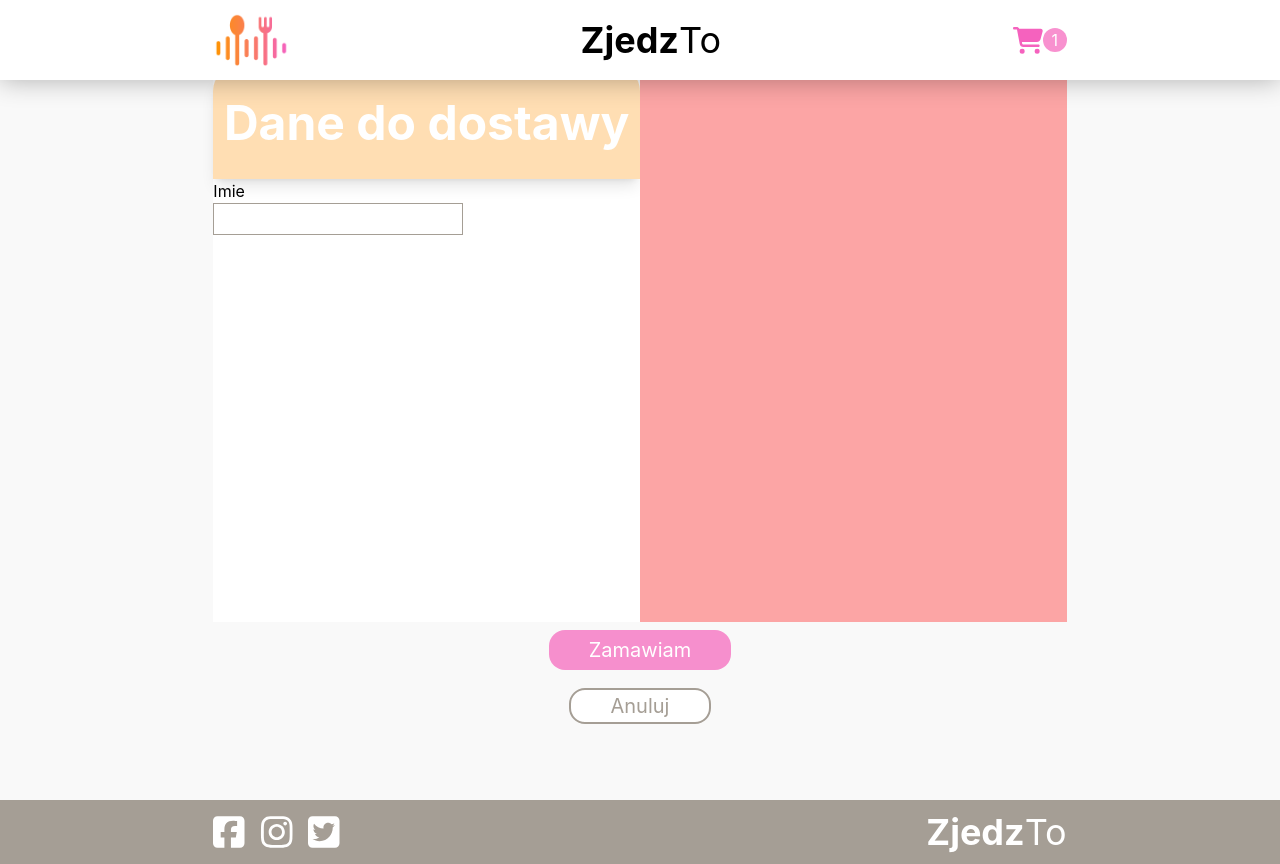
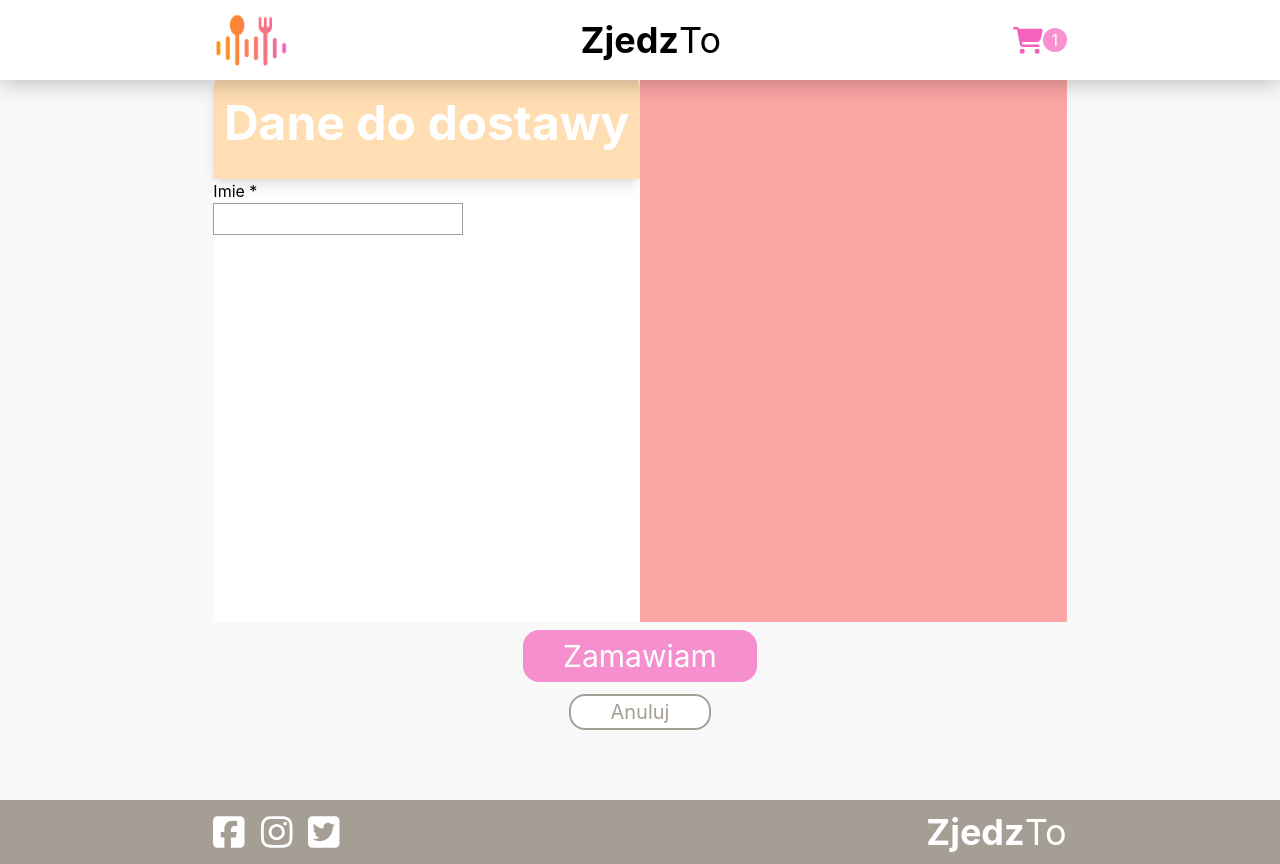
Before and after one commit to TomaszSack/zjedzto, a React (Create React App) app: page /order in a window 1280 px wide. Built offline with nearby package versions, Linux system fonts and the light colour scheme.

Commit message:
created basic handling form

```diff
--- a/src/components/Order/FormInput.tsx
+++ b/src/components/Order/FormInput.tsx
@@ -1,13 +1,25 @@
 type Props = {
   className?: string;
+  name: string;
+  register: any;
+  required: boolean;
   children: React.ReactNode;
 };
 
-const FormInput: React.FC<Props> = ({ className, children }) => {
+const FormInput: React.FC<Props> = ({
+  className,
+  name,
+  register,
+  required,
+  children,
+}) => {
   return (
     <div>
       <p>{children}</p>
-      <input className={`h-8 border border-primary-gray ${className}`}></input>
+      <input
+        {...register(name, { required })}
+        className={`h-8 border border-primary-gray ${className}`}
+      ></input>
     </div>
   );
 };
--- a/src/components/Order/FormSection.tsx
+++ b/src/components/Order/FormSection.tsx
@@ -1,12 +1,19 @@
 import SectionHeader from "components/SectionHeader";
 import FormInput from "./FormInput";
 
-const FormSection = () => {
-    return (
-      <div className="h-5/6 w-1/2 bg-white">
-        <SectionHeader>Dane do dostawy</SectionHeader>
-        <FormInput>Imie</FormInput>
-      </div>
-    );
-}
+type Props = {
+  register: any;
+};
+
+const FormSection: React.FC<Props> = ({ register }) => {
+
+  return (
+    <div className="h-5/6 w-1/2 bg-white">
+      <SectionHeader>Dane do dostawy</SectionHeader>
+        <FormInput name="firstName" register={register} required>
+          Imie *
+        </FormInput>
+    </div>
+  );
+};
 export default FormSection;
--- a/src/pages/OrderPage.tsx
+++ b/src/pages/OrderPage.tsx
@@ -2,24 +2,49 @@ import Button from "components/Button";
 import FormSection from "components/Order/FormSection";
 import ContentContainer from "layout/ContentContainer";
 import PageWrapper from "layout/PageWrapper";
+import { useForm } from "react-hook-form";
+import { useNavigate } from "react-router-dom";
 
 const OrderPage = () => {
+  const {
+    register,
+    handleSubmit,
+    formState: { errors },
+  } = useForm();
+
+  const navigate = useNavigate();
+
+  const onSubmit = (values: any) => {
+    console.log(values);
+    navigate('/')
+  };
+
   return (
     <PageWrapper>
       <div className="h-screen bg-primary-white">
         <ContentContainer className="flex flex-wrap items-center">
-          <div className="flex flex-wrap h-5/6 w-full">
-            <FormSection />
+          <form
+            onSubmit={handleSubmit(onSubmit)}
+            className="flex flex-wrap h-5/6 w-full"
+          >
+            <FormSection register={register} />
             <div className="h-5/6 w-1/2 bg-red-300"></div>
             <div className="flex flex-col justify-around items-center h-1/6 w-full">
               <div>
-                <Button href="/summary" pink className="text-3xl py-2">Zamawiam</Button>
+                <button
+                  type="submit"
+                  className="bg-secondary-pink py-2 px-10 text-white text-3xl rounded-2xl"
+                >
+                  Zamawiam
+                </button>
               </div>
               <div>
-                <Button href="/" cancel>Anuluj</Button>
+                <Button href="/" cancel>
+                  Anuluj
+                </Button>
               </div>
             </div>
-          </div>
+          </form>
         </ContentContainer>
       </div>
     </PageWrapper>
```
